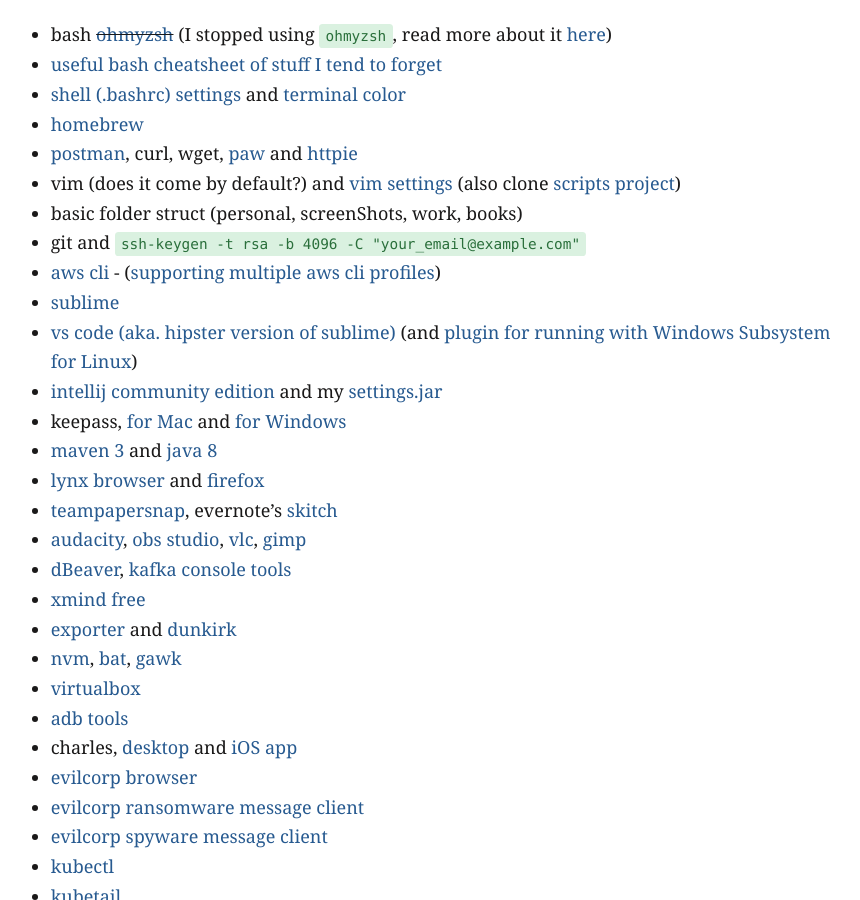
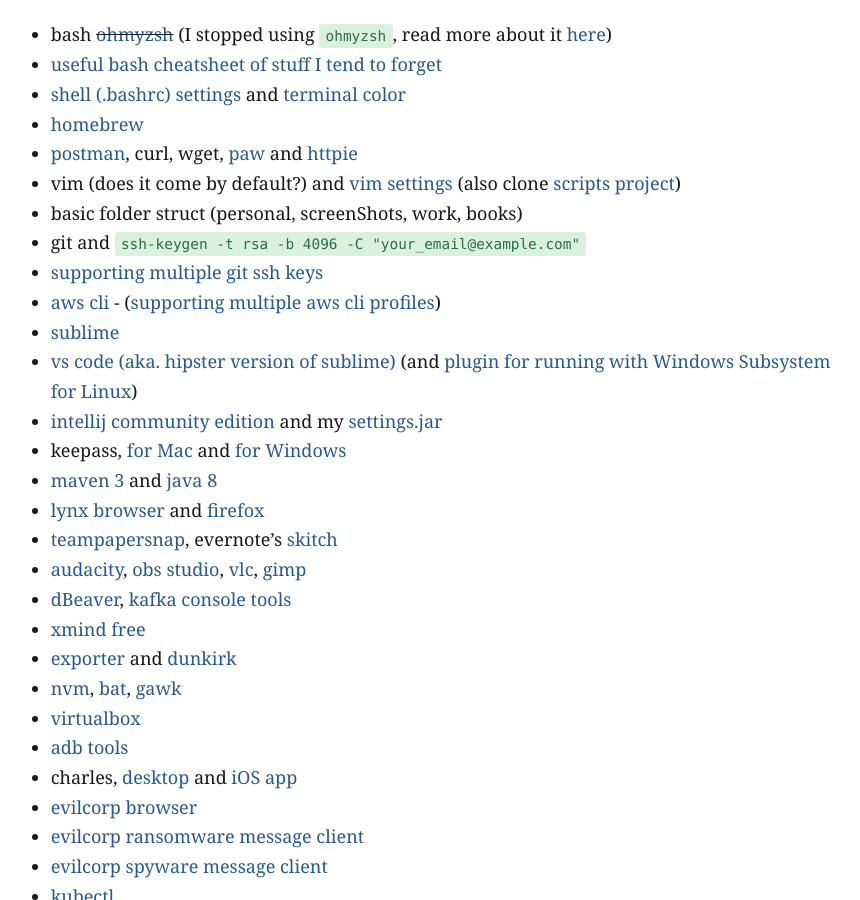
Before and after one commit to filfreire/filfreire.github.io, a Jekyll site: the page built from onboard.md, in a window 1280 px wide and 900 px high, scrolled down 546 px. Shown: the whole window, without its empty margins (214-1074 px from the left). Built offline with Jekyll 4.4.1, drawn with Linux system fonts in a browser that asks for light colours.

Commit message:
add link for multi ssh keys

```diff
--- a/onboard.md
+++ b/onboard.md
@@ -20,6 +20,7 @@
 - vim (does it come by default?) and [vim settings](https://github.com/filfreire/scripts/blob/master/.vimrc) (also clone [scripts project](https://github.com/filfreire/scripts))
 - basic folder struct (personal, screenShots, work, books)
 - git and `ssh-keygen -t rsa -b 4096 -C "your_email@example.com"`
+- [supporting multiple git ssh keys](https://dev.to/shostarsson/how-to-setup-multiple-ssh-keys-for-multiple-github-bitbucket-accounts-2ji0)
 - [aws cli](https://aws.amazon.com/cli/) - ([supporting multiple aws cli profiles](https://stackoverflow.com/a/34246053/7468990))
 - [sublime](https://www.sublimetext.com/)
 - [vs code (aka. hipster version of sublime)](https://code.visualstudio.com/) (and [plugin for running with Windows Subsystem for Linux](https://code.visualstudio.com/docs/remote/wsl))
```
